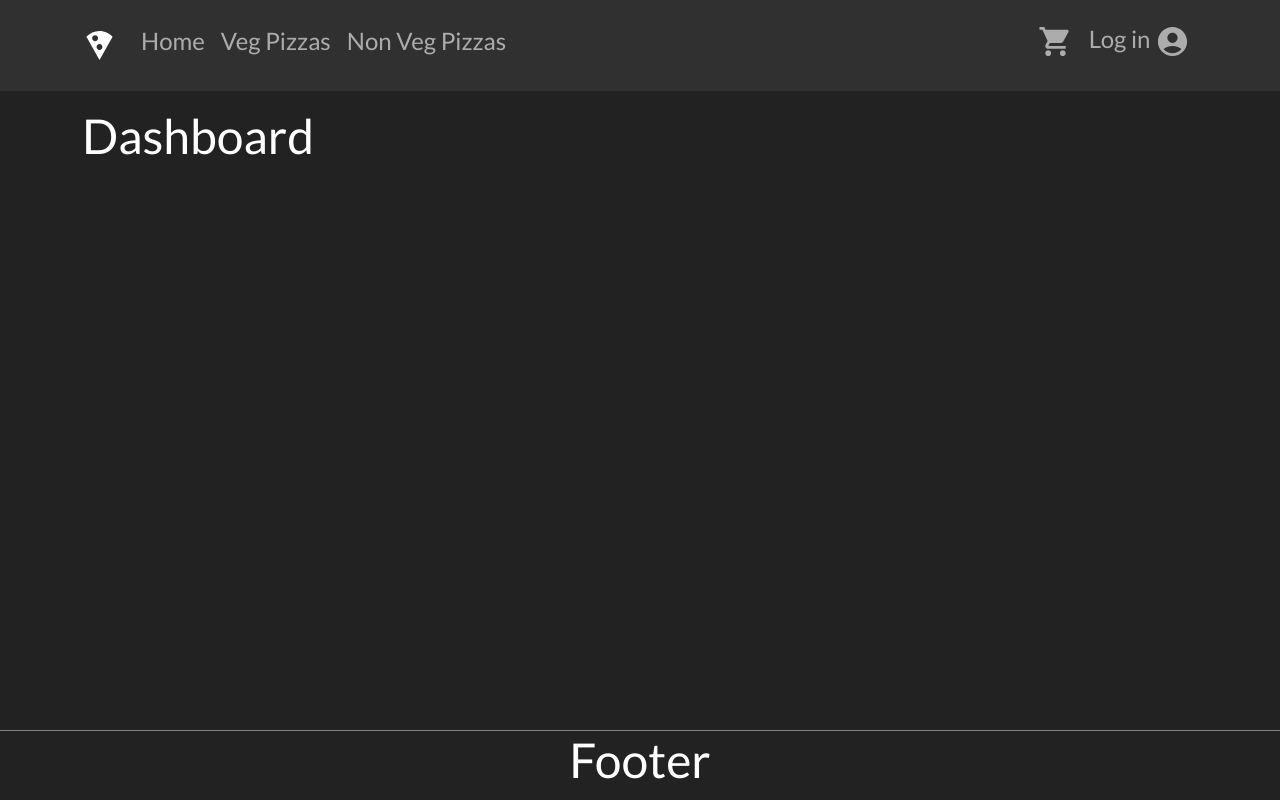
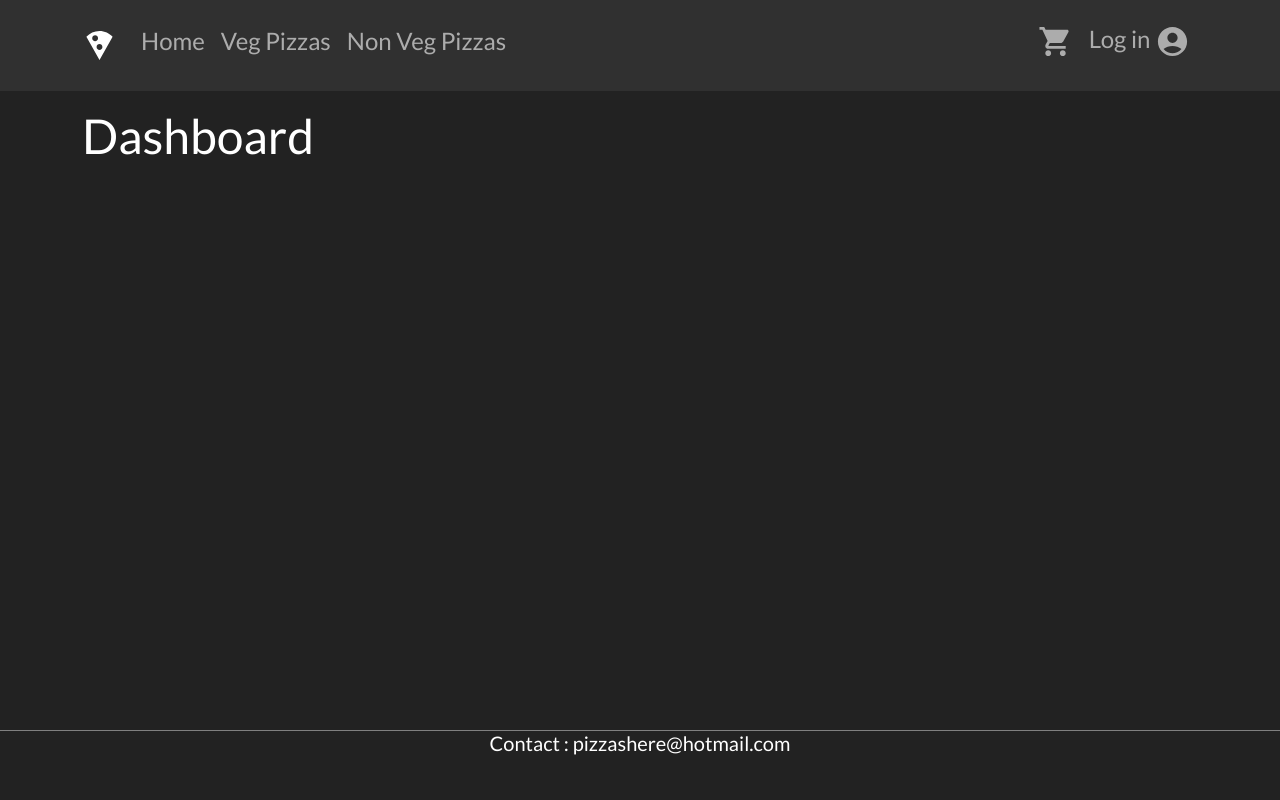
Before and after one commit to mshyam25/pizza-delivery-frontend, a React (Create React App) app: page /dashboard in a window 1280 px wide. Built offline with nearby package versions, Linux system fonts and the light colour scheme.

Commit message:
footer changes and paypal api change

```diff
--- a/src/components/Footer/Footer.jsx
+++ b/src/components/Footer/Footer.jsx
@@ -5,7 +5,7 @@ const Footer = () => {
   return (
     <>
       <Container className='text-center'>
-        <h1>Footer</h1>
+        <h5>Contact : pizzashere@hotmail.com</h5>
       </Container>
     </>
   )
--- a/src/pages/PaymentPage/PaymentPage.jsx
+++ b/src/pages/PaymentPage/PaymentPage.jsx
@@ -41,7 +41,7 @@ const PaymentPage = () => {
   }
   useEffect(() => {
     const addPayPalScript = async () => {
-      const { data: clientId } = await axios.get('/paypalclient')
+      const { data: clientId } = await axios.get(`${API}/paypalclient`)
       const script = document.createElement('script')
       script.type = 'text/javascript'
       script.async = true
```
